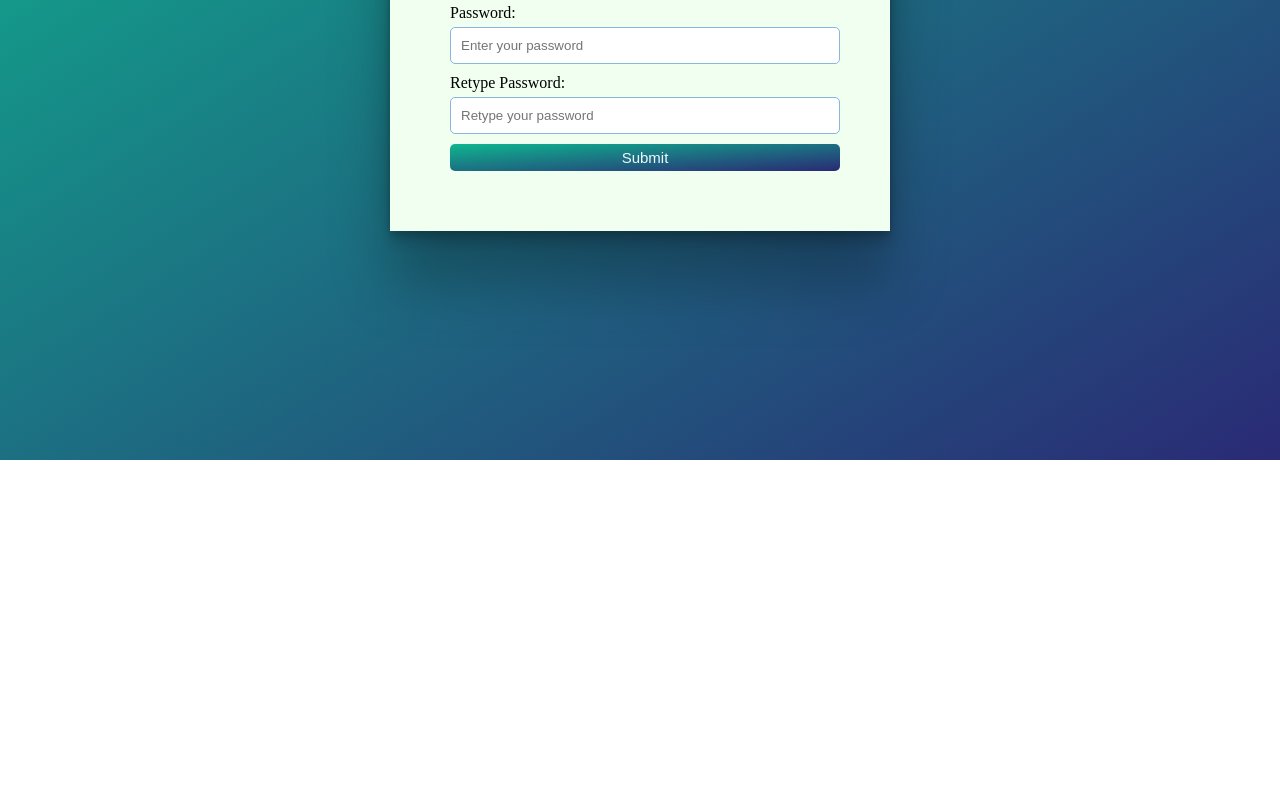
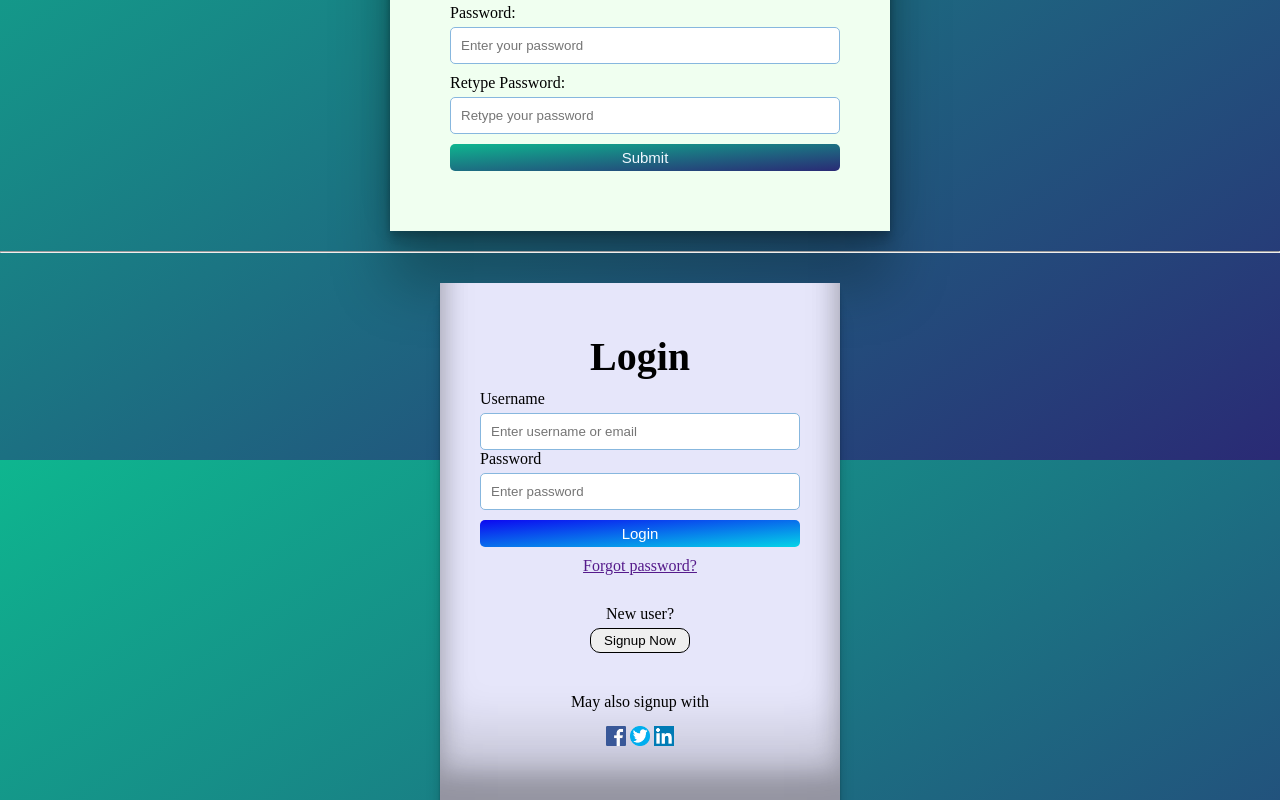
Before and after one commit to Hridoy0407/WB-Class-12, a plain HTML site: page index.html in a window 1280 px wide. Shown: the part 340-1140 px from the top of the page. Before the commit the page ends 800 px from the top, so only its background shows below. Drawn offline with Linux system fonts and the light colour scheme.

Commit message:
Autentication system

```diff
--- a/index.html
+++ b/index.html
@@ -34,5 +34,32 @@
         <button type="submit" class="btn-form">Submit</button>
         </form>
     </div>
+   <hr>
+   <div class="container2">
+    <h1 class="titel">Login</h1>
+    <form action="" method="get">
+     <div>
+        <label for="Username">Username</label>
+        <input type="name" name="name" id="name" placeholder="Enter username or email">
+     </div>
+     <div>
+        <label for="password">Password</label>
+        <input type="text" name="password" id="password" placeholder="Enter password"
+     </div>
+     <button type="submit" class="btn-form2">Login</button>
+     <div class="container3">
+        <a href="">Forgot password?</a>
+     <div class="box">
+     <p>New user?</p>
+     <button type="submit" class="btn-form3">Signup Now</button>
+     <p class="p1">May also signup with</p>
+       <div class="img">
+        <img src="images/fb.jfif" width="20px">
+        <img src="images/twitter.png" width="20px">
+        <img src="images/in.webp" width="20px">
+       </div>
+     </div>
+    </form>
+   </div>
 </body>
 </html>
--- a/style.css
+++ b/style.css
@@ -57,3 +57,53 @@ input:focus{
     border-radius: 5px;
     outline: none;
 }
+
+/*2nd form*/
+
+
+.container2{
+    width: 400px;
+    margin: 30px auto ;
+    background-color: lavender;
+    padding: 40px 40px 50px 40px;
+    box-shadow: rgba(0, 0, 0, 0.17) 0px -23px 25px 0px inset, rgba(0, 0, 0, 0.15) 0px -36px 30px 0px inset, rgba(0, 0, 0, 0.1) 0px -79px 40px 0px inset, rgba(0, 0, 0, 0.06) 0px 2px 1px, rgba(0, 0, 0, 0.09) 0px 4px 2px, rgba(0, 0, 0, 0.09) 0px 8px 4px, rgba(0, 0, 0, 0.09) 0px 16px 8px, rgba(0, 0, 0, 0.09) 0px 32px 16px;
+}
+.titel{
+    font-size: 40px;
+    font-weight: 600;
+    padding: 10px;
+    text-align: center;
+}
+.btn-form2{
+    background: linear-gradient(to right bottom, #0c08f1,hsl(185, 97%, 46%));
+    color: white;
+    width: 320px;
+    border: none;
+    margin-top: 10px;
+    padding: 5px;
+    font-size: 15px;
+    display: block;
+    border-radius: 5px;
+}
+.container3{
+    text-align: center;
+    padding-top: 10px;
+}
+.btn-form3{
+    width: 100px;
+    padding: 4px;
+    margin-top: 5px;
+    border-radius: 10px;
+    border: 1px solid black;
+}
+.p1{
+    padding-top: 40px;
+}
+.box{
+    margin-top: 30px;
+    row-gap: 10px;
+}
+.img{
+    margin-top: 15px;
+
+}
```
Also changed, not shown: images/fb.jfif (added), images/in.webp (added), images/twitter.png (added).
